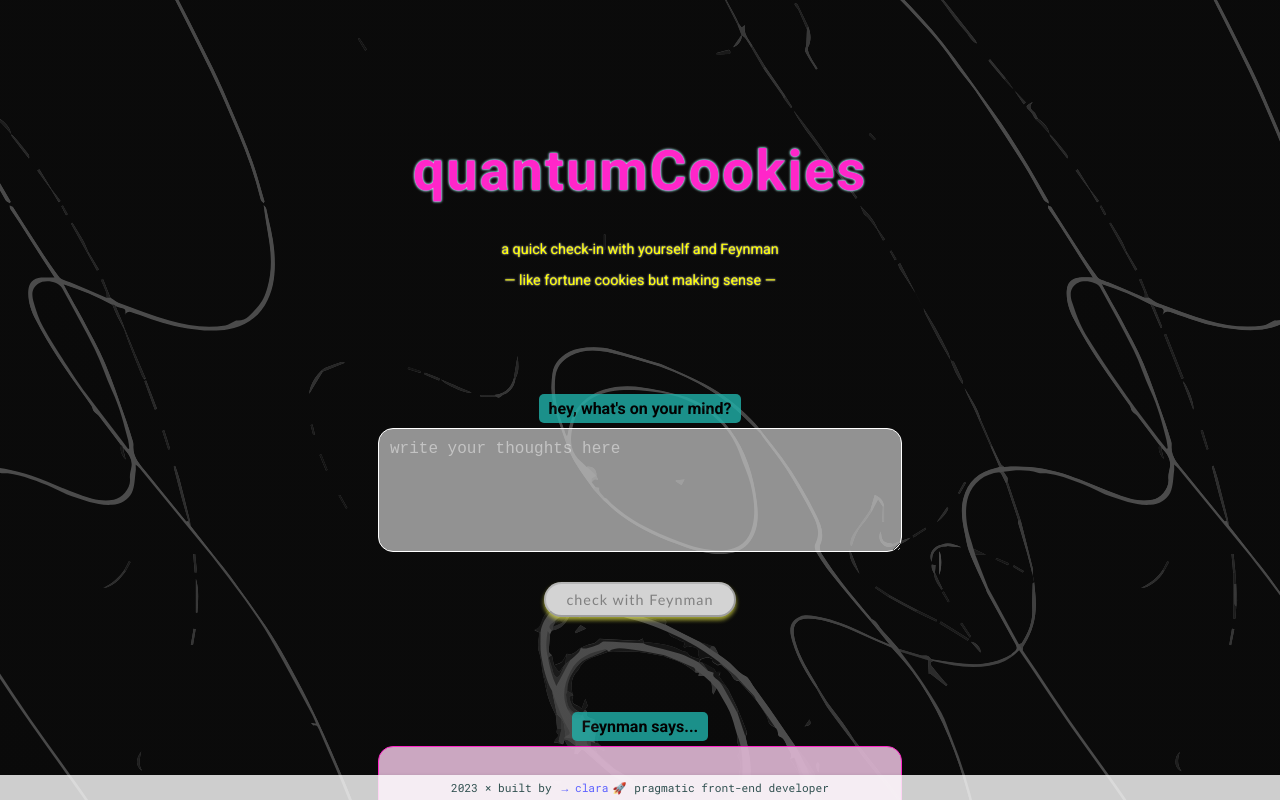
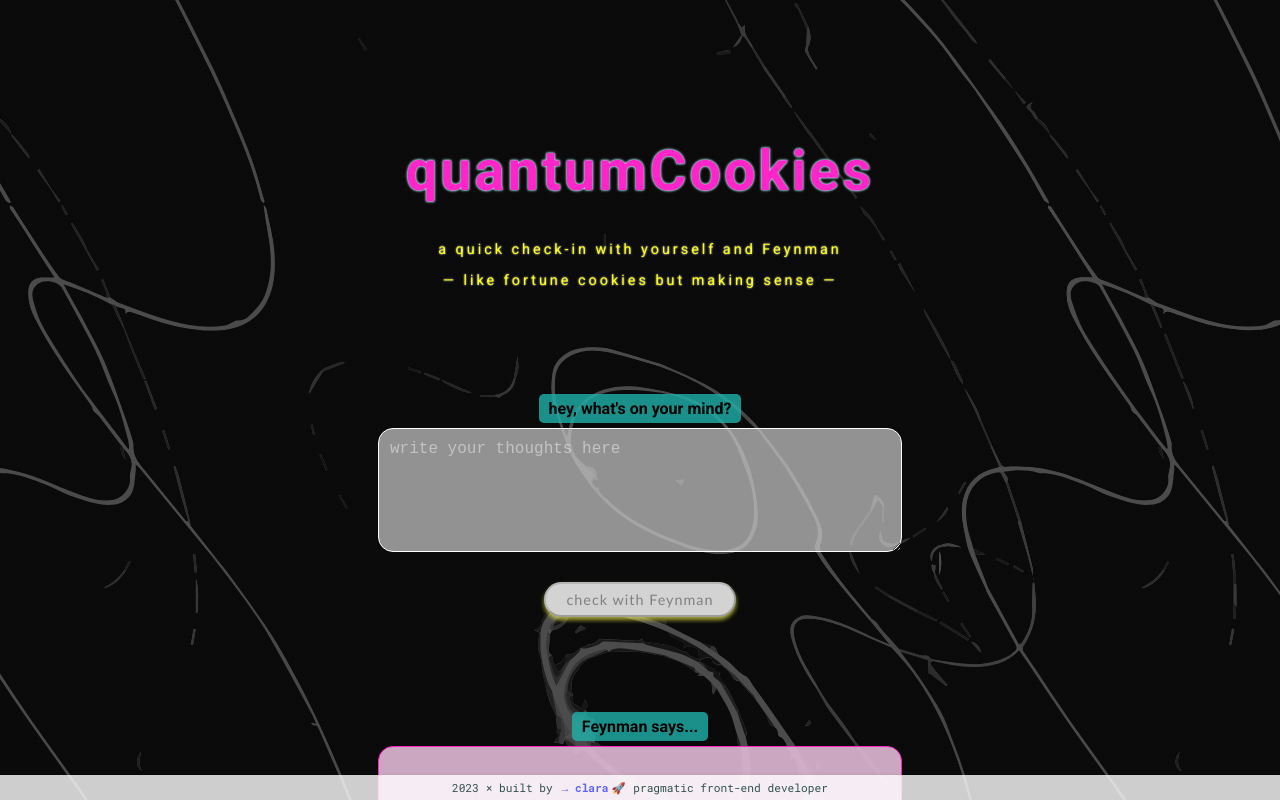
Before and after one commit to clasei/quantum-cookies, an Angular app: page / in a window 1280 px wide. Shown: the top 800 px of the page. Built offline with nearby package versions, Linux system fonts and the light colour scheme.

Commit message:
footer + title updated

```diff
--- a/src/app/components/footer/footer.component.scss
+++ b/src/app/components/footer/footer.component.scss
@@ -15,12 +15,14 @@
 
 footer a {
     text-decoration: none;
+    font-weight: bold;
     color: rgb(92, 97, 255);
-    margin: 2px 3px;
+    margin: 2px;
     transition: color 0.5s;
 }
 
 footer a:hover {
+    color: rgb(10, 112, 255);
     background-color: pink;
     font-weight: bold;
 }
--- a/src/app/components/header/header.component.scss
+++ b/src/app/components/header/header.component.scss
@@ -5,7 +5,7 @@ header {
     h1 {
       font-size: 3.5em;
       font-weight: bold;
-      letter-spacing: 2px;
+      letter-spacing: 3px;
       color: rgb(255, 38, 201);
       text-shadow: 0 0 3px #ffffff, 0 0 2px cyan;
       padding-top: 100px;
@@ -14,6 +14,7 @@ header {
     h3 {
       font-size: 0.9em;
       font-weight: 400;
+      letter-spacing: 3px;
       color: yellow;
       text-shadow: 0 0 2px #ffffff;
     }
```
